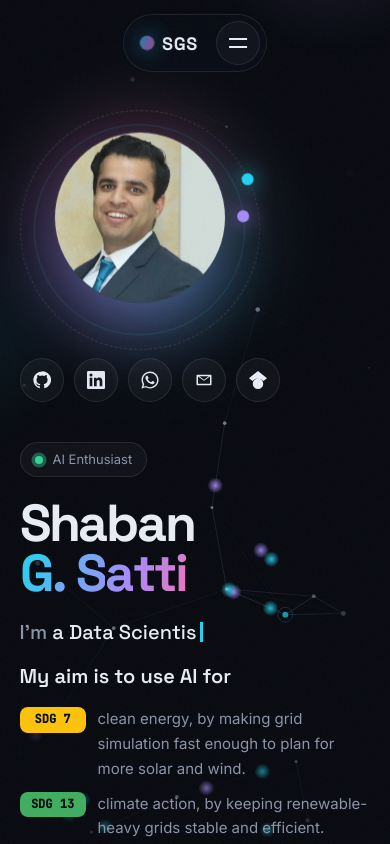
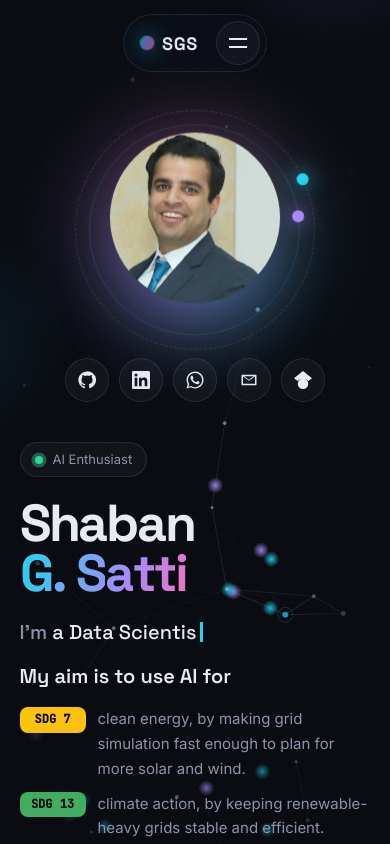
Before and after one commit to shabansatti/shabansatti.github.io, a plain HTML site: page index.html in a window 390 px wide. Shown: the top 844 px of the page. Drawn offline with Linux system fonts and the light colour scheme.

Commit message:
Update site.css

```diff
--- a/assets/site/site.css
+++ b/assets/site/site.css
@@ -254,9 +254,8 @@ body.has-pointer .cursor-glow { opacity: 1; }
 
 @media (max-width: 860px) {
   .hero { grid-template-columns: 1fr; padding-top: 110px; text-align: left; }
-  .hero-side { order: -1; max-width: none; justify-self: start; align-items: flex-start; }
+  .hero-side { order: -1; max-width: none; justify-self: center; align-items: center; }
   .hero-portrait { max-width: 240px; }
-  .hero-side .socials-under { justify-content: flex-start; }
   .scroll-hint { display: none; }
 }
 
```
